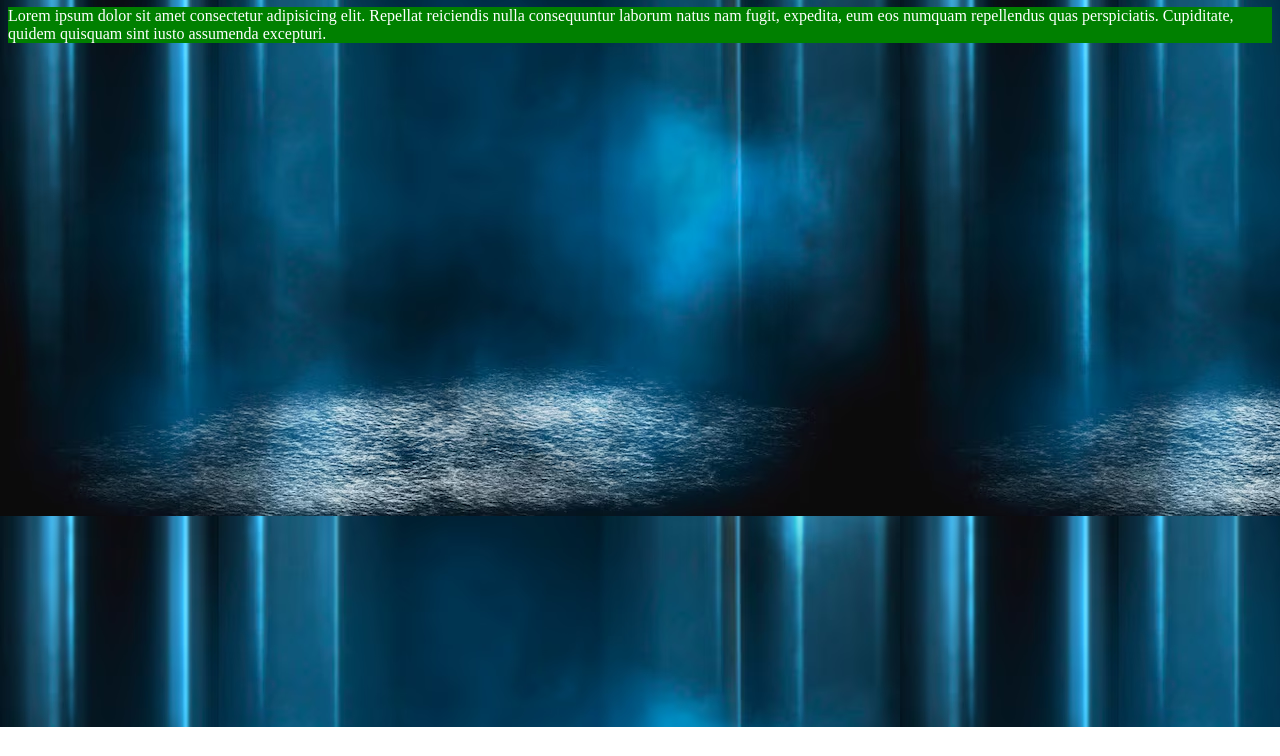
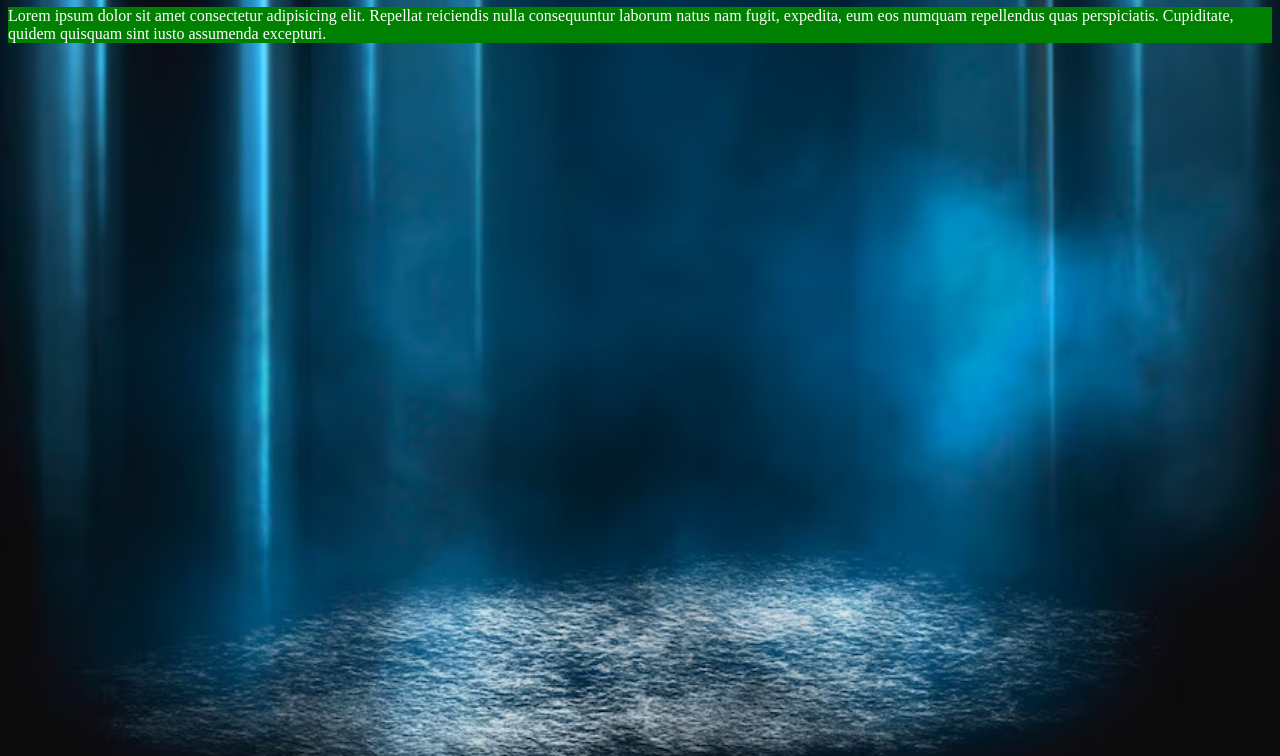
Before and after one commit to Arun-DEV-prog/Day1-project, a plain HTML site: page index.html in a window 1280 px wide. Shown: the part 73-829 px from the top of the page. Before the commit the page ends 800 px from the top, so only its background shows below. Drawn offline with Linux system fonts and the light colour scheme.

Commit message:
style added background

```diff
--- a/style.css
+++ b/style.css
@@ -1,6 +1,9 @@
 body{
     background-color: black;
     background: url(/images/dark-room-with-light-background_1409-1809.avif);
+     background-repeat: no-repeat;
+     background-size: cover;
+     height: 100vh;
 }
 h1{
     color: white;
```
